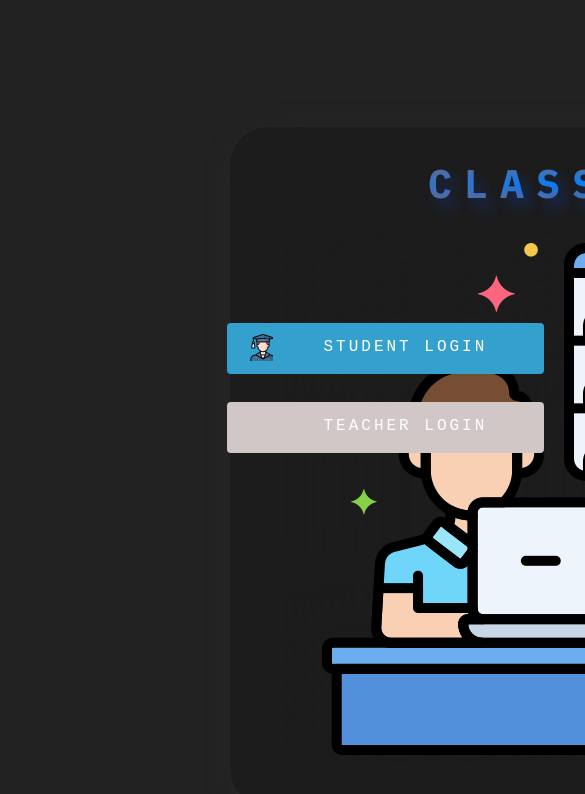
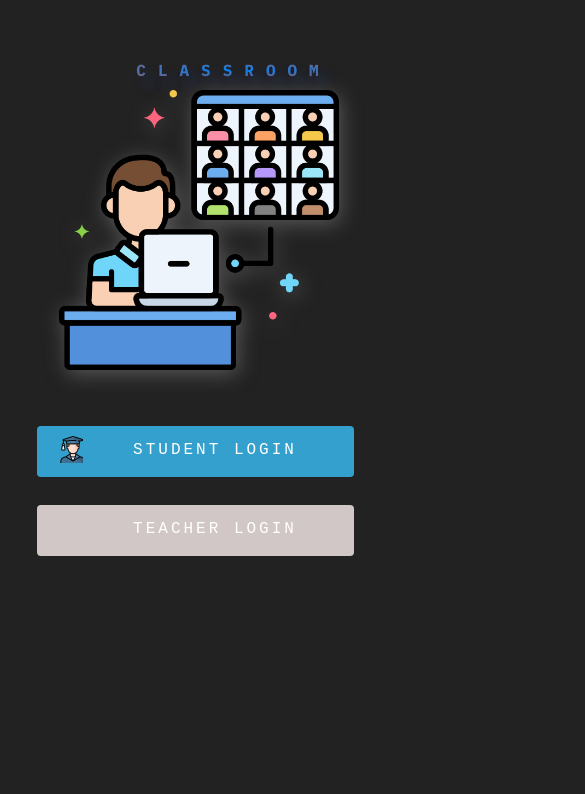
Before and after one commit to rohit25-1/Web-Applications, a plain HTML site: page Classroom/index.html in a window 390 px wide. Shown: the top 794 px of the page, 585 px wide, since content can reach past the window. Drawn offline with Linux system fonts and the light colour scheme.

Commit message:
Addedd Responsiveness to main Page

```diff
--- a/Classroom/index.html
+++ b/Classroom/index.html
@@ -14,10 +14,8 @@
     <div class="left-login">
       <div class="imgcontainer">
         <p class="logotext">CLASSROOM</p>
-        <div class="logoimage-container"><img src="./assets/mainscreen-logo1.png" alt=""></div>
-
+        <img class="logoimage" src="./assets/mainscreen-logo1.png" alt="">
       </div>
-
     </div>
     <div class="right-login">
       <div class="login-containers">
--- a/Classroom/style.css
+++ b/Classroom/style.css
@@ -4,21 +4,29 @@
   padding: 0;
 }
 
+html {
+  scroll-behavior: smooth;
+  width: 100vw;
+  height: 100vh;
+}
+
 body {
   width: 100%;
-  height: 100;
+  height: 100%;
   background: #222222;
 }
 
 .imgcontainer {
-  width: 720px;
-  height: 680px;
-  background-color: rgba(14, 14, 14, 0.271);
-  box-shadow: 10px 10px 30px 1px rgb(45, 45, 45);
   position: absolute;
   top: 15%;
-  left: 230px;
-  border-radius: 39px;
+  left: 15%;
+  width: 33%;
+}
+
+.logoimage {
+  filter: drop-shadow(2px 4px 10px #585858);
+  width: 80%;
+  margin-top: 20px;
 }
 
 .logotext {
@@ -26,29 +34,14 @@ body {
   text-align: center;
   font-weight: 800;
   margin-top: 30px;
-  font-size: 40px;
+  font-size: 200%;
   letter-spacing: 12px;
   background: -webkit-radial-gradient(rgb(0, 132, 255), rgb(196, 79, 37));
   border: none;
   -webkit-background-clip: text;
   -webkit-text-fill-color: transparent;
   text-shadow: 7px 9px 13px #0051ff4a;
-  margin-bottom: 10px ;
-}
-
-.logoimage-container {
-  width: 612px;
-  height: 535px;
-  background-repeat: no-repeat;
-  margin: auto;
-  backdrop-filter: blur(100px);
-  margin-top: 20px;
-}
-
-img {
-  position: relative;
-  left: 38px;
-  top: 14px;
+  margin-bottom: 10px;
 }
 
 .button {
@@ -127,3 +120,39 @@ img {
 a {
   text-decoration: none;
 }
+
+@media screen and (max-width: 885px) {
+  .mainpage{
+    display: flex;
+    flex-direction: column;
+  }
+  .logotext
+  {
+    font-size: 100%;
+  }
+  .left-login{
+    position: relative;
+    width: 70%;
+    top: 30px;
+    margin: auto;
+    height: min-content;
+  }
+
+  .right-login{
+    height: min-content;
+    position: relative;
+    top: 54px;
+    width: min-content;
+    margin: auto
+  }
+
+  .imgcontainer{
+    position: static;
+    width: 350px;
+    margin: auto;
+  }
+
+  .logoimage{
+    margin: auto;
+  }
+}
```
